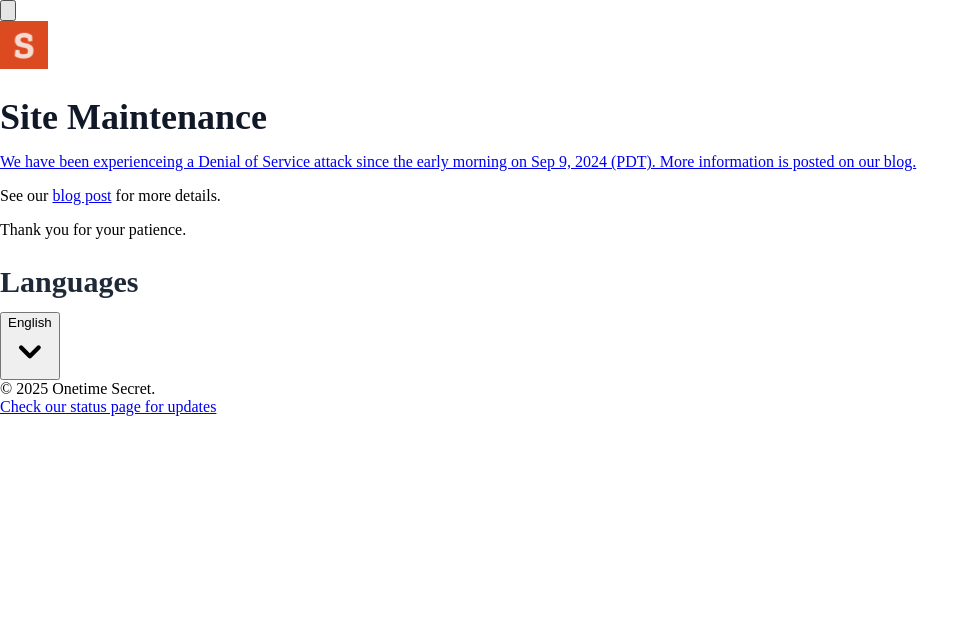
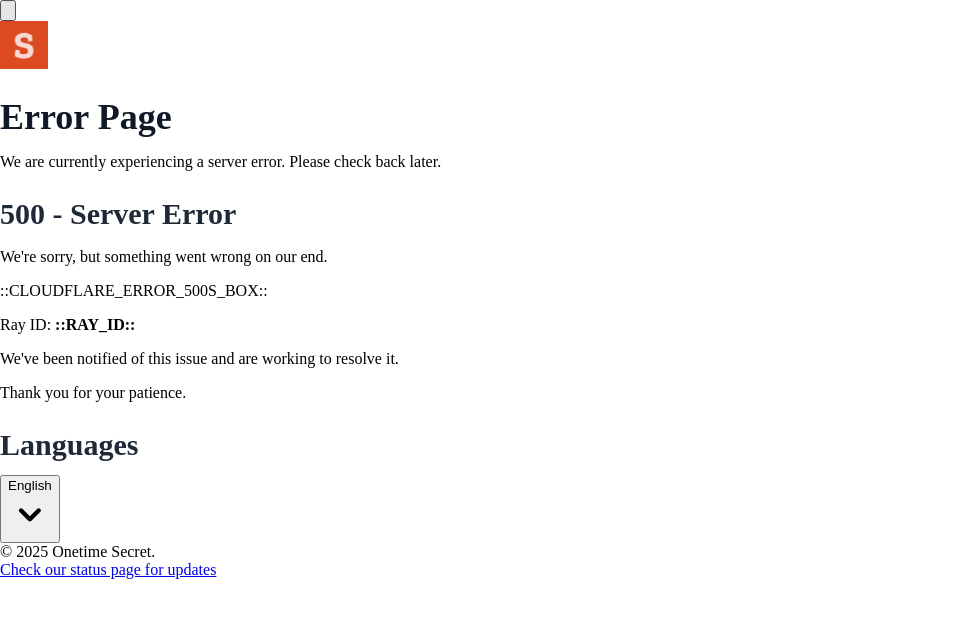
Before and after one commit to onetimesecret/error-pages, a Vue app: page / in a window 1280 px wide. Shown: the top 618 px of the page, without its empty margins (0-980 px from the left). Built offline with nearby package versions, Linux system fonts and the light colour scheme.

Commit message:
Update Maintenance.vue to display a server error message and remove outdated DDoS link

```diff
--- a/src/i18n/index.ts
+++ b/src/i18n/index.ts
@@ -3,8 +3,11 @@ import { createI18n } from 'vue-i18n';
 const messages = {
   en: {
     logoAlt: 'Onetime Secret Logo',
-    title: 'Site Maintenance',
-    message: 'We have been experienceing a Denial of Service attack since the early morning on Sep 9, 2024 (PDT). More information is posted on our blog.',
+    title: 'Error Page',
+    maintenanceTitle: 'Site Maintenance',
+    message: 'We are currently experiencing a server error. Please check back later.',
+    maintenanceMessage: 'We are currently undergoing scheduled maintenance. Please check back later.',
+    ddosMessage: 'We have been experienceing a Denial of Service attack since the early morning on Sep 9, 2024 (PDT). More information is posted on our blog.',
     estimatedTime: 'Estimated time',
     thankYou: 'Thank you for your patience.',
     statusPage: 'Check our status page for updates',
@@ -19,8 +22,11 @@ const messages = {
 
   es: {
     logoAlt: 'Logo de Onetime Secret',
-    title: 'Mantenimiento del Sitio',
-    message: 'Actualmente estamos realizando un mantenimiento programado. Volveremos en breve.',
+    title: 'Error Page',
+    maintenanceTitle: 'Mantenimiento del Sitio',
+    message: 'We are currently experiencing a server error. Please check back later.',
+    maintenanceMessage: 'We are currently undergoing scheduled maintenance. Please check back later.',
+    ddosMessage: 'Actualmente estamos realizando un mantenimiento programado. Volveremos en breve.',
     estimatedTime: 'Tiempo estimado',
     thankYou: 'Gracias por su paciencia.',
     statusPage: 'Consulte nuestra página de estado para actualizaciones',
@@ -35,8 +41,11 @@ const messages = {
 
   fr: {
     logoAlt: 'Logo Onetime Secret',
-    title: 'Maintenance du Site',
-    message: 'Nous effectuons actuellement une maintenance programmée. Nous devrions être de retour sous peu.',
+    title: 'Error Page',
+    maintenanceTitle: 'Maintenance du Site',
+    message: 'We are currently experiencing a server error. Please check back later.',
+    maintenanceMessage: 'We are currently undergoing scheduled maintenance. Please check back later.',
+    ddosMessage: 'Nous effectuons actuellement une maintenance programmée. Nous devrions être de retour sous peu.',
     estimatedTime: 'Temps estimé',
     thankYou: 'Merci pour votre patience.',
     statusPage: 'Consultez notre page de statut pour les mises à jour',
@@ -51,8 +60,11 @@ const messages = {
 
   de: {
     logoAlt: 'Onetime Secret Logo',
-    title: 'Website Wartung',
-    message: 'Wir führen gerade eine geplante Wartung durch. Bitte versuchen Sie es später erneut.',
+    title: 'Error Page',
+    maintenanceTitle: 'Website Wartung',
+    message: 'We are currently experiencing a server error. Please check back later.',
+    maintenanceMessage: 'We are currently undergoing scheduled maintenance. Please check back later.',
+    ddosMessage: 'Wir führen gerade eine geplante Wartung durch. Bitte versuchen Sie es später erneut.',
     estimatedTime: 'Geschätzte Zeit',
     thankYou: 'Vielen Dank für Ihre Geduld.',
     statusPage: 'Überprüfen Sie unsere Statusseite auf Updates',
@@ -67,8 +79,11 @@ const messages = {
 
   nl: {
     logoAlt: 'Onetime Secret Logo',
-    title: 'Website Onderhoud',
-    message: 'We zijn momenteel bezig met een gepland onderhoud. We zullen snel terug zijn.',
+    title: 'Error Page',
+    maintenanceTitle: 'Website Onderhoud',
+    message: 'We are currently experiencing a server error. Please check back later.',
+    maintenanceMessage: 'We are currently undergoing scheduled maintenance. Please check back later.',
+    ddosMessage: 'We zijn momenteel bezig met een gepland onderhoud. We zullen snel terug zijn.',
     estimatedTime: 'Geschatte tijd',
     thankYou: 'Bedankt voor uw geduld.',
     statusPage: 'Controleer onze statuspagina op updates',
@@ -82,8 +97,11 @@ const messages = {
   },
   bg: {
     logoAlt: 'Лого на Onetime Secret',
-    title: 'Профилактика на сайта',
-    message: 'В момента извършваме планирана профилактика. Моля, опитайте отново по-късно.',
+    title: 'Error Page',
+    maintenanceTitle: 'Профилактика на сайта',
+    message: 'We are currently experiencing a server error. Please check back later.',
+    maintenanceMessage: 'We are currently undergoing scheduled maintenance. Please check back later.',
+    ddosMessage: 'В момента извършваме планирана профилактика. Моля, опитайте отново по-късно.',
     estimatedTime: 'Очаквано време',
     thankYou: 'Благодарим ви за търпението.',
     statusPage: 'Проверете нашата страница за статус за актуализации',
@@ -99,8 +117,11 @@ const messages = {
   fr_CA:
   {
     logoAlt: 'Logo Onetime Secret',
-    title: 'Entretien du site web',
-    message: 'Nous effectuons actuellement une maintenance planifiée. Veuillez revenir dans quelques instants.',
+    title: 'Error Page',
+    maintenanceTitle: 'Entretien du site web',
+    message: 'We are currently experiencing a server error. Please check back later.',
+    maintenanceMessage: 'We are currently undergoing scheduled maintenance. Please check back later.',
+    ddosMessage: 'Nous effectuons actuellement une maintenance planifiée. Veuillez revenir dans quelques instants.',
     estimatedTime: 'Durée estimée',
     thankYou: 'Merci pour votre patience.',
     statusPage: 'Consultez notre page de statut pour les mises à jour',
@@ -116,8 +137,11 @@ const messages = {
   fr_CH:
   {
     logoAlt: 'Logo Onetime Secret',
-    title: 'Entretien du site web',
-    message: 'Nous effectuons actuellement une maintenance planifiée. Veuillez revenir plus tard.',
+    title: 'Error Page',
+    maintenanceTitle: 'Entretien du site web',
+    message: 'We are currently experiencing a server error. Please check back later.',
+    maintenanceMessage: 'We are currently undergoing scheduled maintenance. Please check back later.',
+    ddosMessage: 'Nous effectuons actuellement une maintenance planifiée. Veuillez revenir plus tard.',
     estimatedTime: 'Durée estimée',
     thankYou: 'Merci pour votre compréhension.',
     statusPage: 'Consultez notre page de statut pour les informations',
@@ -132,8 +156,11 @@ const messages = {
   hi:
   {
     logoAlt: 'Onetime Secret Logo',
-    title: 'साइट मेंटेनेंस',
-    message: 'हम नियमित रखरखाव कर रहे हैं. कृपया थोड़ी देर बाद फिर से जांचें.',
+    title: 'Error Page',
+    maintenanceTitle: 'साइट मेंटेनेंस',
+    message: 'We are currently experiencing a server error. Please check back later.',
+    maintenanceMessage: 'We are currently undergoing scheduled maintenance. Please check back later.',
+    ddosMessage: 'हम नियमित रखरखाव कर रहे हैं. कृपया थोड़ी देर बाद फिर से जांचें.',
     estimatedTime: 'अनुमानित समय',
     thankYou: 'आपके धैर्य के लिए धन्यवाद.',
     statusPage: 'अपडेट के लिए हमारे स्टेटस पेज पर जाएं',
@@ -148,8 +175,11 @@ const messages = {
   zh:
   {
     logoAlt: 'Onetime Secret Logo',
-    title: '网站维护',
-    message: '我们正在进行定期维护。请稍后再次访问。',
+    title: 'Error Page',
+    maintenanceTitle: '网站维护',
+    message: 'We are currently experiencing a server error. Please check back later.',
+    maintenanceMessage: 'We are currently undergoing scheduled maintenance. Please check back later.',
+    ddosMessage: '我们正在进行定期维护。请稍后再次访问。',
     estimatedTime: '预计时间',
     thankYou: '感谢您的耐心',
     statusPage: '查看我们的状态页面以获取更新',
@@ -165,8 +195,11 @@ const messages = {
   ja:
   {
     logoAlt: 'Onetime Secret Logo',
-    title: 'サイトメンテナンス',
-    message: '定期メンテナンスを行っています。もう少しお待ちください。',
+    title: 'Error Page',
+    maintenanceTitle: 'サイトメンテナンス',
+    message: 'We are currently experiencing a server error. Please check back later.',
+    maintenanceMessage: 'We are currently undergoing scheduled maintenance. Please check back later.',
+    ddosMessage: '定期メンテナンスを行っています。もう少しお待ちください。',
     estimatedTime: '推定所要時間',
     thankYou: 'ご協力に感謝いたします',
     statusPage: '最新情報はステータスページをご覧ください',
@@ -180,8 +213,11 @@ const messages = {
   },
   pt: {
     logoAlt: 'Logótipo Onetime Secret',
-    title: 'Manutenção do Site',
-    message: 'Estamos a realizar uma manutenção programada. Por favor, volte mais tarde.',
+    title: 'Error Page',
+    maintenanceTitle: 'Manutenção do Site',
+    message: 'We are currently experiencing a server error. Please check back later.',
+    maintenanceMessage: 'We are currently undergoing scheduled maintenance. Please check back later.',
+    ddosMessage: 'Estamos a realizar uma manutenção programada. Por favor, volte mais tarde.',
     estimatedTime: 'Tempo estimado',
     thankYou: 'Obrigado pela sua paciência.',
     statusPage: 'Consulte a nossa página de estado para atualizações',
@@ -195,8 +231,11 @@ const messages = {
   },
   pt_BR: {
     logoAlt: 'Logo Onetime Secret',
-    title: 'Manutenção do Site',
-    message: 'Estamos realizando uma manutenção programada. Por favor, volte mais tarde.',
+    title: 'Error Page',
+    maintenanceTitle: 'Manutenção do Site',
+    message: 'We are currently experiencing a server error. Please check back later.',
+    maintenanceMessage: 'We are currently undergoing scheduled maintenance. Please check back later.',
+    ddosMessage: 'Estamos realizando uma manutenção programada. Por favor, volte mais tarde.',
     estimatedTime: 'Tempo estimado',
     thankYou: 'Obrigado pela sua paciência.',
     statusPage: 'Consulte nossa página de status para atualizações',
@@ -211,8 +250,11 @@ const messages = {
 
   ru: {
     logoAlt: 'Логотип Onetime Secret',
-    title: 'Техническое обслуживание сайта',
-    message: 'Мы проводим плановое техническое обслуживание. Пожалуйста, вернитесь позже.',
+    title: 'Error Page',
+    maintenanceTitle: 'Техническое обслуживание сайта',
+    message: 'We are currently experiencing a server error. Please check back later.',
+    maintenanceMessage: 'We are currently undergoing scheduled maintenance. Please check back later.',
+    ddosMessage: 'Мы проводим плановое техническое обслуживание. Пожалуйста, вернитесь позже.',
     estimatedTime: 'Предполагаемое время',
     thankYou: 'Спасибо за ваше терпение.',
     statusPage: 'Проверьте нашу страницу статусов для обновлений',
@@ -227,8 +269,11 @@ const messages = {
 
   ar: {
     logoAlt: 'شعار Onetime Secret',
-    title: 'صيانة الموقع',
-    message: 'نحن نقوم حاليًا بأعمال الصيانة المجدولة. يرجى العودة لاحقًا.',
+    title: 'Error Page',
+    maintenanceTitle: 'صيانة الموقع',
+    message: 'We are currently experiencing a server error. Please check back later.',
+    maintenanceMessage: 'We are currently undergoing scheduled maintenance. Please check back later.',
+    ddosMessage: 'نحن نقوم حاليًا بأعمال الصيانة المجدولة. يرجى العودة لاحقًا.',
     estimatedTime: 'الوقت المتوقع',
     thankYou: 'شكرًا لصبركم.',
     statusPage: 'تحقق من صفحة الحالة للحصول على التحديثات',
@@ -243,8 +288,11 @@ const messages = {
 
   ko: {
     logoAlt: 'Onetime Secret 로고',
-    title: '사이트 유지 보수',
-    message: '정기적인 유지 보수를 진행 중입니다. 잠시 후에 다시 방문해 주십시오.',
+    title: 'Error Page',
+    maintenanceTitle: '사이트 유지 보수',
+    message: 'We are currently experiencing a server error. Please check back later.',
+    maintenanceMessage: 'We are currently undergoing scheduled maintenance. Please check back later.',
+    ddosMessage: '정기적인 유지 보수를 진행 중입니다. 잠시 후에 다시 방문해 주십시오.',
     estimatedTime: '예상 시간',
     thankYou: '귀하의 양해를 부탁드립니다.',
     statusPage: ' 업데이트를 확인하려면 상태 페이지를 방문하십시오',
@@ -259,8 +307,11 @@ const messages = {
 
   it: {
     logoAlt: 'Logo Onetime Secret',
-    title: 'Manutenzione del sito',
-    message: 'Stiamo eseguendo la manutenzione pianificata. Per favore, ritorna più tardi.',
+    title: 'Error Page',
+    maintenanceTitle: 'Manutenzione del sito',
+    message: 'We are currently experiencing a server error. Please check back later.',
+    maintenanceMessage: 'We are currently undergoing scheduled maintenance. Please check back later.',
+    ddosMessage: 'Stiamo eseguendo la manutenzione pianificata. Per favore, ritorna più tardi.',
     estimatedTime: 'Tempo stimato',
     thankYou: 'Grazie per la tua pazienza.',
     statusPage: 'Verifica la nostra pagina di stato per gli aggiornamenti',
@@ -275,8 +326,11 @@ const messages = {
 
   tr: {
     logoAlt: 'Onetime Secret Logosu',
-    title: 'Site Bakımı',
-    message: 'Planlı bakım işlemi đang. Lütfen daha sonra tekrar deneyin.',
+    title: 'Error Page',
+    maintenanceTitle: 'Site Bakımı',
+    message: 'We are currently experiencing a server error. Please check back later.',
+    maintenanceMessage: 'We are currently undergoing scheduled maintenance. Please check back later.',
+    ddosMessage: 'Planlı bakım işlemi đang. Lütfen daha sonra tekrar deneyin.',
     estimatedTime: 'Tahmini zaman',
     thankYou: 'Sabrınız için teşekkür ederiz.',
     statusPage: 'Güncellemeler için durum sayfamızı ziyaret edin',
@@ -290,8 +344,11 @@ const messages = {
   },
   pl: {
     logoAlt: 'Logo Onetime Secret',
-    title: 'Konserwacja strony',
-    message: 'Przeprowadzamy planowaną konserwację. Proszę spróbuj ponownie później.',
+    title: 'Error Page',
+    maintenanceTitle: 'Konserwacja strony',
+    message: 'We are currently experiencing a server error. Please check back later.',
+    maintenanceMessage: 'We are currently undergoing scheduled maintenance. Please check back later.',
+    ddosMessage: 'Przeprowadzamy planowaną konserwację. Proszę spróbuj ponownie później.',
     estimatedTime: 'Przewidywany czas',
     thankYou: 'Dziękujemy za cierpliwość.',
     statusPage: 'Sprawdź naszą stronę statusu w celu uzyskania aktualizacji',
@@ -305,8 +362,11 @@ const messages = {
   },
   sv: {
     logoAlt: 'Onetime Secret-logotyp',
-    title: 'Webbplatsunderhåll',
-    message: 'Vi utför planerat underhåll. Var vänlig och försök igen senare.',
+    title: 'Error Page',
+    maintenanceTitle: 'Webbplatsunderhåll',
+    message: 'We are currently experiencing a server error. Please check back later.',
+    maintenanceMessage: 'We are currently undergoing scheduled maintenance. Please check back later.',
+    ddosMessage: 'Vi utför planerat underhåll. Var vänlig och försök igen senare.',
     estimatedTime: 'Beräknad tid',
     thankYou: 'Tack för din tålamod.',
     statusPage: 'Kontrollera vår statussida för uppdateringar',
@@ -320,8 +380,11 @@ const messages = {
   },
   el: {
     logoAlt: 'Λογότυπο Onetime Secret',
-    title: 'Συντήρηση Ιστοσελίδας',
-    message: 'Εκτελούμε προγραμματισμένη συντήρηση. Παρακαλώ δοκιμάστε ξανά αργότερα.',
+    title: 'Error Page',
+    maintenanceTitle: 'Συντήρηση Ιστοσελίδας',
+    message: 'We are currently experiencing a server error. Please check back later.',
+    maintenanceMessage: 'We are currently undergoing scheduled maintenance. Please check back later.',
+    ddosMessage: 'Εκτελούμε προγραμματισμένη συντήρηση. Παρακαλώ δοκιμάστε ξανά αργότερα.',
     estimatedTime: 'Εκτιμώμενος χρόνος',
     thankYou: 'Ευχαριστώ για τη διαισθητικότητά σας.',
     statusPage: 'Ελέγξτε τη σελίδα μας για κατανόηση των ενημερώσεων',
@@ -335,8 +398,11 @@ const messages = {
   },
   vi: {
     logoAlt: 'Logo Onetime Secret',
-    title: 'Bảo trì trang web',
-    message: 'Chúng tôi đang thực hiện bảo trì theo lịch trình. Vui lòng thử lại sau.',
+    title: 'Error Page',
+    maintenanceTitle: 'Bảo trì trang web',
+    message: 'We are currently experiencing a server error. Please check back later.',
+    maintenanceMessage: 'We are currently undergoing scheduled maintenance. Please check back later.',
+    ddosMessage: 'Chúng tôi đang thực hiện bảo trì theo lịch trình. Vui lòng thử lại sau.',
     estimatedTime: 'Thời gian dự kiến',
     thankYou: 'Cảm ơn vì đã kiên nhẫn.',
     statusPage: 'Kiểm tra trang trạng thái của chúng tôi để cập nhật',
@@ -350,8 +416,11 @@ const messages = {
   },
   th: {
     logoAlt: 'โลโก้ Onetime Secret',
-    title: 'การบำรุงรักษาเว็บไซต์',
-    message: 'เรากำลังดำเนินการบำรุงรักษาตามแผน โปรดลองอีกครั้งภายหลัง',
+    title: 'Error Page',
+    maintenanceTitle: 'การบำรุงรักษาเว็บไซต์',
+    message: 'We are currently experiencing a server error. Please check back later.',
+    maintenanceMessage: 'We are currently undergoing scheduled maintenance. Please check back later.',
+    ddosMessage: 'เรากำลังดำเนินการบำรุงรักษาตามแผน โปรดลองอีกครั้งภายหลัง',
     estimatedTime: 'เวลาโดยประมาณ',
     thankYou: 'ขอขอบคุณสำหรับความอดทนของคุณ',
     statusPage: 'ตรวจสอบหน้าสถานะของเราเพื่ออัปเดต',
@@ -366,8 +435,11 @@ const messages = {
 
   id: {
     logoAlt: 'Logo Onetime Secret',
-    title: 'Pemeliharaan Situs',
-    message: 'Kami sedang melakukan pemeliharaan terjadwal. Silakan coba lagi nanti.',
+    title: 'Error Page',
+    maintenanceTitle: 'Pemeliharaan Situs',
+    message: 'We are currently experiencing a server error. Please check back later.',
+    maintenanceMessage: 'We are currently undergoing scheduled maintenance. Please check back later.',
+    ddosMessage: 'Kami sedang melakukan pemeliharaan terjadwal. Silakan coba lagi nanti.',
     estimatedTime: 'Perkiraan waktu',
     thankYou: 'Terima kasih atas kesabaran Anda.',
     statusPage: 'Periksa halaman status kami untuk pembaruan',
@@ -382,8 +454,11 @@ const messages = {
 
   uk: {
     logoAlt: 'Логотип Onetime Secret',
-    title: 'Технічне обслуговування сайту',
-    message: 'Ми проводимо планове технічне обслуговування. Будь ласка, спробуйте знову пізніше.',
+    title: 'Error Page',
+    maintenanceTitle: 'Технічне обслуговування сайту',
+    message: 'We are currently experiencing a server error. Please check back later.',
+    maintenanceMessage: 'We are currently undergoing scheduled maintenance. Please check back later.',
+    ddosMessage: 'Ми проводимо планове технічне обслуговування. Будь ласка, спробуйте знову пізніше.',
     estimatedTime: 'Орієнтовний час',
     thankYou: 'Дякуємо за ваше терпіння.',
     statusPage: 'Перевірте нашу сторінку стану для отримання оновлень',
@@ -398,8 +473,11 @@ const messages = {
 
   ro: {
     logoAlt: 'Logo Onetime Secret',
-    title: 'Întreținerea site-ului',
-    message: 'Suntem în curs de a efectua întreținerea planificată. Vă rugăm să încercați din nou mai târziu.',
+    title: 'Error Page',
+    maintenanceTitle: 'Întreținerea site-ului',
+    message: 'We are currently experiencing a server error. Please check back later.',
+    maintenanceMessage: 'We are currently undergoing scheduled maintenance. Please check back later.',
+    ddosMessage: 'Suntem în curs de a efectua întreținerea planificată. Vă rugăm să încercați din nou mai târziu.',
     estimatedTime: 'Timpul estimat',
     thankYou: 'Vă mulțumim pentru răbdarea dumneavoastră.',
     statusPage: 'Verificați pagina noastră de stare pentru actualizări',
@@ -414,8 +492,11 @@ const messages = {
 
   ms: {
     logoAlt: 'Logo Onetime Secret',
-    title: 'Penyelenggaraan Laman',
-    message: 'Kami sedang melakukan penyelenggaraan terjadwal. Sila cuba lagi kemudian.',
+    title: 'Error Page',
+    maintenanceTitle: 'Penyelenggaraan Laman',
+    message: 'We are currently experiencing a server error. Please check back later.',
+    maintenanceMessage: 'We are currently undergoing scheduled maintenance. Please check back later.',
+    ddosMessage: 'Kami sedang melakukan penyelenggaraan terjadwal. Sila cuba lagi kemudian.',
     estimatedTime: 'Masa yang dijangka',
     thankYou: 'Terima kasih atas kesabaran anda.',
     statusPage: 'Periksa halaman status kami untuk kemas kini',
--- a/src/views/Maintenance.vue
+++ b/src/views/Maintenance.vue
@@ -45,15 +45,22 @@ watch(locale, (newLocale) => {
           <div class="px-4 py-5 sm:p-6">
             <div class="text-gray-700 dark:text-gray-300 space-y-6">
               <p class="text-lg">
-                <a href="https://docs.onetimesecret.com/blog/2024-09-09-denial-of-service" title="More information about the DDoS attack in this blog post from Sept 9th, 2024" target="_blank">{{ t('message') }}</a>
+                {{ t('message') }}
               </p>
               <!-- <ProgressBar
                 :start-time="startTime"
                 :duration="estimatedTime"
               /> -->
-              <p>
+              <!-- <p>
                 See our <a href="https://docs.onetimesecret.com/blog/2024-09-09-denial-of-service" title="More information about the DDoS attack in this blog post from Sept 9th, 2024" target="_blank" class="text-brandcomp-600 hover:text-brandcomp-800 dark:text-brandcomp-400 dark:hover:text-brandcomp-200 underline focus:outline-none focus:ring-2 focus:ring-brandcomp-500 dark:focus:ring-brandcomp-400 rounded">blog post</a> for more details.
-              </p>
+              </p> -->
+              <div class="card">
+                <h2>500 - Server Error</h2>
+                <p>We're sorry, but something went wrong on our end.</p>
+                <p>::CLOUDFLARE_ERROR_500S_BOX::</p>
+                <p>Ray ID: <strong>::RAY_ID::</strong></p>
+                <p>We've been notified of this issue and are working to resolve it.</p>
+              </div>
             </div>
             <div class="mt-6 pt-6 border-t border-gray-200 dark:border-gray-700">
               <p class="text-gray-600 font-medium text-base">
```
